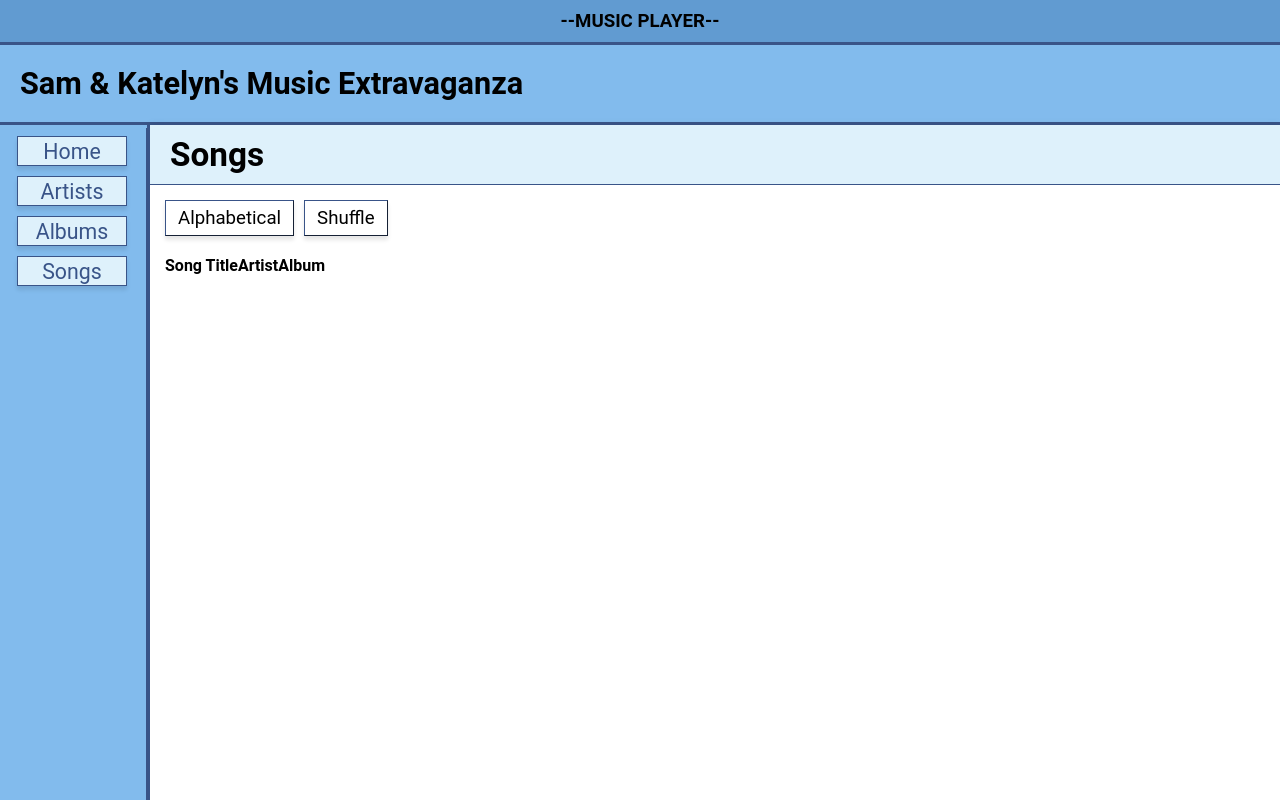
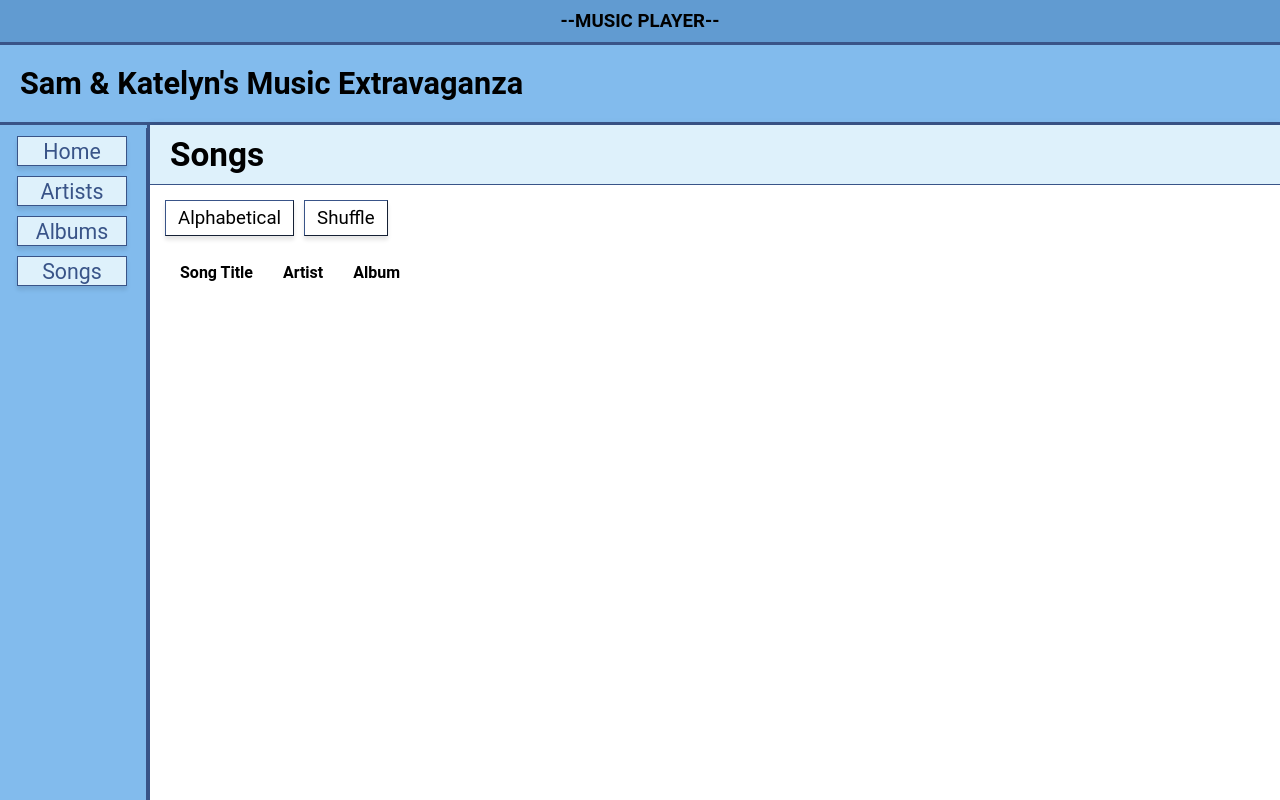
Before and after one commit to kreed303/cs257, a Flask app: page /songs in a window 1280 px wide. Run offline with Flask 3, Linux system fonts and the light colour scheme; data that the repository does not hold is empty; parts of the project's set-up code (start-up, migrations or seed data) failed here and were passed over; some libraries are stand-ins or nearby versions.

Commit message:
some minor formatting fixes

```diff
--- a/webapp/static/artist.js
+++ b/webapp/static/artist.js
@@ -63,9 +63,9 @@ function addArtistSongs(shuffle) {
         var songsHTML = '<table class="musicDataTable">';
         for (var i=0; i<songs.length; i++) {
             var song = songs[i]
-            songsHTML += '<tr class="musicDataEntry">\
-            <td> <a href="/songs/' + song.songID + '">' + song.songName + '</a> </td>\
-            <td>' + song.albumName + '\
+            songsHTML += '<tr>\
+            <td class="musicDataEntry"> <a class="musicLink" href="/songs/' + song.songID + '">' + song.songName + '</a> </td>\
+            <td class="musicDataEntry">' + song.albumName + '\
             </tr>';
         }
 
--- a/webapp/static/home.js
+++ b/webapp/static/home.js
@@ -73,7 +73,7 @@ function addAlbumsTable() {
         var albumsHTML = '<table class="musicDataTable">';
         for (var i=0; i<5; i++) {
             var album = albums[i];
-            albumsHTML += '<tr><td class="musicDataEntry"> <a class="musicLink href="/albums/' + album.albumID + '">'
+            albumsHTML += '<tr><td class="musicDataEntry"> <a class="musicLink" href="/albums/' + album.albumID + '">'
             + album.albumName + '</a></td></tr>';
         }
 
--- a/webapp/static/webapp.css
+++ b/webapp/static/webapp.css
@@ -227,6 +227,12 @@ h4 {
 
 .musicDataHeader {
     font: 14pt;
+    text-align: left;
+    padding-left: 15px;
+    padding-right: 15px;
+    padding-top: 7px;
+    padding-bottom: 7px;
+
 }
 
 .musicDataEntry { /* Actually href items: <td> items*/
--- a/webapp/templates/home.html
+++ b/webapp/templates/home.html
@@ -27,6 +27,7 @@
     <div id="menu"></div>
 
     <div id="pageContents">
+        <div id="pageData">
             <h4>Artists</h4>
             <div id="artists"></div>
             <br>
@@ -35,7 +36,6 @@
             <br>
             <h4>Songs</h4>
             <div id="songs"></div>
-
-
+        </div>
     </div>
 </body>
--- a/webapp/templates/song.html
+++ b/webapp/templates/song.html
@@ -32,9 +32,9 @@
     <div id="menu"></div>
 
     <div id="pageContents">
-        <div class="playShuffleButtons">
+        <!-- <div class="playShuffleButtons">
             <button id="playButton">Play</button>
-        </div>
+        </div> -->
         <div id="pageData">
             <!--Blank element to take data inputs-->
             <!--Individual data items will be div objects of class "data"-->
```
Lines whose indentation alone changed are shown as unchanged.
